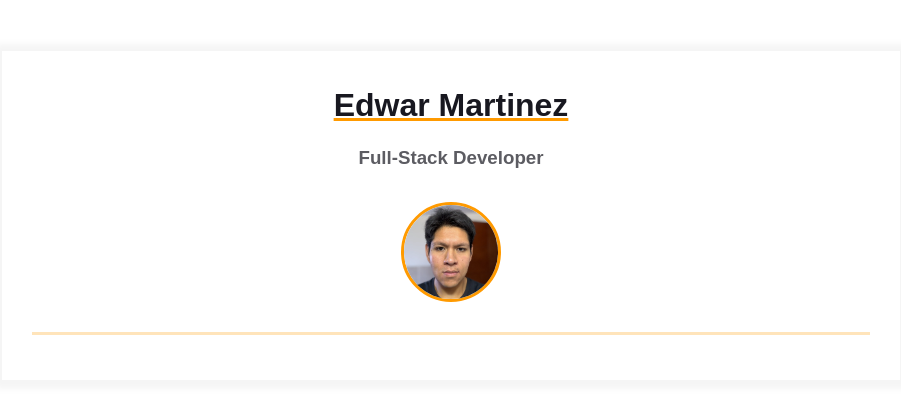
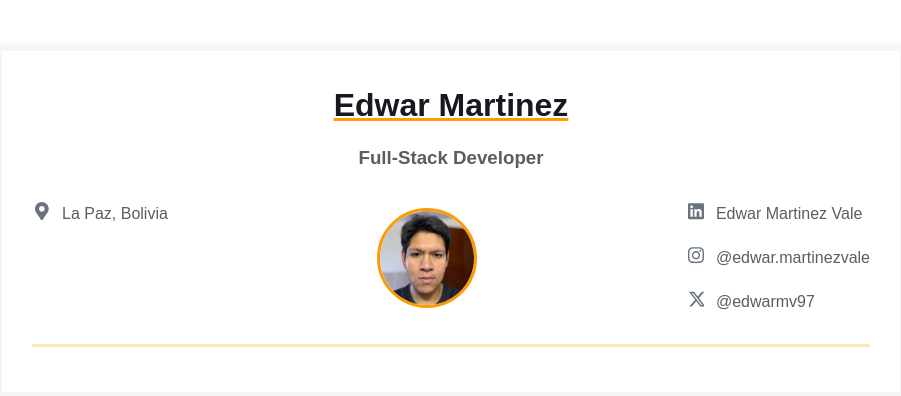
Before and after one commit to edwarmv/homepage, a plain HTML site: page index.html in a window 1280 px wide. Shown: the whole page, without its empty margins (189-1090 px from the left). Drawn offline with Linux system fonts and the light colour scheme.

Commit message:
Add contact info
closes #3

```diff
--- a/index.html
+++ b/index.html
@@ -15,13 +15,61 @@
             <h3 class="contact-info__sub-header">Full-Stack Developer</h3>
 
             <div class="contact_info_container fh">
-              <div class="contact-info__block"></div>
+              <div class="contact-info__block">
+                <a href="" rel="author" class="contact-info__item">
+                  <div class="contact-info__item-icon-wrapper">
+                    <svg class="contact-info__item-icon" xmlns="http://www.w3.org/2000/svg" viewBox="0 0 384 512">
+                      <path
+                        d="M172.268 501.67C26.97 291.031 0 269.413 0 192 0 85.961 85.961 0
+                        192 0s192 85.961 192 192c0 77.413-26.97 99.031-172.268 309.67-9.535
+                        13.774-29.93 13.773-39.464 0zM192 272c44.183 0 80-35.817
+                        80-80s-35.817-80-80-80-80 35.817-80 80 35.817 80 80 80z"
+                      ></path>
+                    </svg>
+                  </div>
+                  <span>La Paz, Bolivia</span>
+                </a>
+              </div>
 
               <div class="contact-info__block contact-info__block--center">
                 <img class="contact-info__avatar" src="assets/avatar.webp" alt="Avatar" />
               </div>
 
-              <div class="contact-info__block"></div>
+              <div class="contact-info__block">
+                <a href="https://www.linkedin.com/in/edwar-martinez-vale-605291224" rel="author" class="contact-info__item">
+                  <div class="contact-info__item-icon-wrapper">
+                    <svg class="contact-info__item-icon" xmlns="http://www.w3.org/2000/svg" viewBox="0 0 448 512">
+                      <path
+                        d="M416 32H31.9C14.3 32 0 46.5 0 64.3v383.4C0 465.5 14.3 480 31.9
+                        480H416c17.6 0 32-14.5 32-32.3V64.3c0-17.8-14.4-32.3-32-32.3zM135.4
+                        416H69V202.2h66.5V416zm-33.2-243c-21.3 0-38.5-17.3-38.5-38.5S80.9
+                        96 102.2 96c21.2 0 38.5 17.3 38.5 38.5 0 21.3-17.2 38.5-38.5
+                        38.5zm282.1 243h-66.4V312c0-24.8-.5-56.7-34.5-56.7-34.6 0-39.9
+                        27-39.9 54.9V416h-66.4V202.2h63.7v29.2h.9c8.9-16.8 30.6-34.5
+                        62.9-34.5 67.2 0 79.7 44.3 79.7 101.9V416z"
+                      ></path>
+                    </svg>
+                  </div>
+                  <span>Edwar Martinez Vale</span>
+                </a>
+
+                <a href="https://www.instagram.com/edwar.martinezvale/" rel="author" class="contact-info__item">
+                  <div class="contact-info__item-icon-wrapper">
+                    <svg class="contact-info__item-icon" xmlns="http://www.w3.org/2000/svg" viewBox="0 0 448 512">
+                      <path d="M224.1 141c-63.6 0-114.9 51.3-114.9 114.9s51.3 114.9 114.9 114.9S339 319.5 339 255.9 287.7 141 224.1 141zm0 189.6c-41.1 0-74.7-33.5-74.7-74.7s33.5-74.7 74.7-74.7 74.7 33.5 74.7 74.7-33.6 74.7-74.7 74.7zm146.4-194.3c0 14.9-12 26.8-26.8 26.8-14.9 0-26.8-12-26.8-26.8s12-26.8 26.8-26.8 26.8 12 26.8 26.8zm76.1 27.2c-1.7-35.9-9.9-67.7-36.2-93.9-26.2-26.2-58-34.4-93.9-36.2-37-2.1-147.9-2.1-184.9 0-35.8 1.7-67.6 9.9-93.9 36.1s-34.4 58-36.2 93.9c-2.1 37-2.1 147.9 0 184.9 1.7 35.9 9.9 67.7 36.2 93.9s58 34.4 93.9 36.2c37 2.1 147.9 2.1 184.9 0 35.9-1.7 67.7-9.9 93.9-36.2 26.2-26.2 34.4-58 36.2-93.9 2.1-37 2.1-147.8 0-184.8zM398.8 388c-7.8 19.6-22.9 34.7-42.6 42.6-29.5 11.7-99.5 9-132.1 9s-102.7 2.6-132.1-9c-19.6-7.8-34.7-22.9-42.6-42.6-11.7-29.5-9-99.5-9-132.1s-2.6-102.7 9-132.1c7.8-19.6 22.9-34.7 42.6-42.6 29.5-11.7 99.5-9 132.1-9s102.7-2.6 132.1 9c19.6 7.8 34.7 22.9 42.6 42.6 11.7 29.5 9 99.5 9 132.1s2.7 102.7-9 132.1z"></path>
+                    </svg>
+                  </div>
+                  <span>@edwar.martinezvale</span>
+                </a>
+                <a href="https://x.com/edwarmv97" rel="author" class="contact-info__item">
+                  <div class="contact-info__item-icon-wrapper">
+                    <svg class="contact-info__item-icon" xmlns="http://www.w3.org/2000/svg" viewBox="0 0 448 512">
+                      <path d="M389.2 48h70.6L305.6 224.2 487 464H345L233.7 318.6 106.5 464H35.8L200.7 275.5 26.8 48H172.4L272.9 180.9 389.2 48zM364.4 421.8h39.1L151.1 88h-42L364.4 421.8z"></path>
+                    </svg>
+                  </div>
+                  <span>@edwarmv97</span>
+                </a>
+              </div>
             </div>
           </div>
         </div>
```
